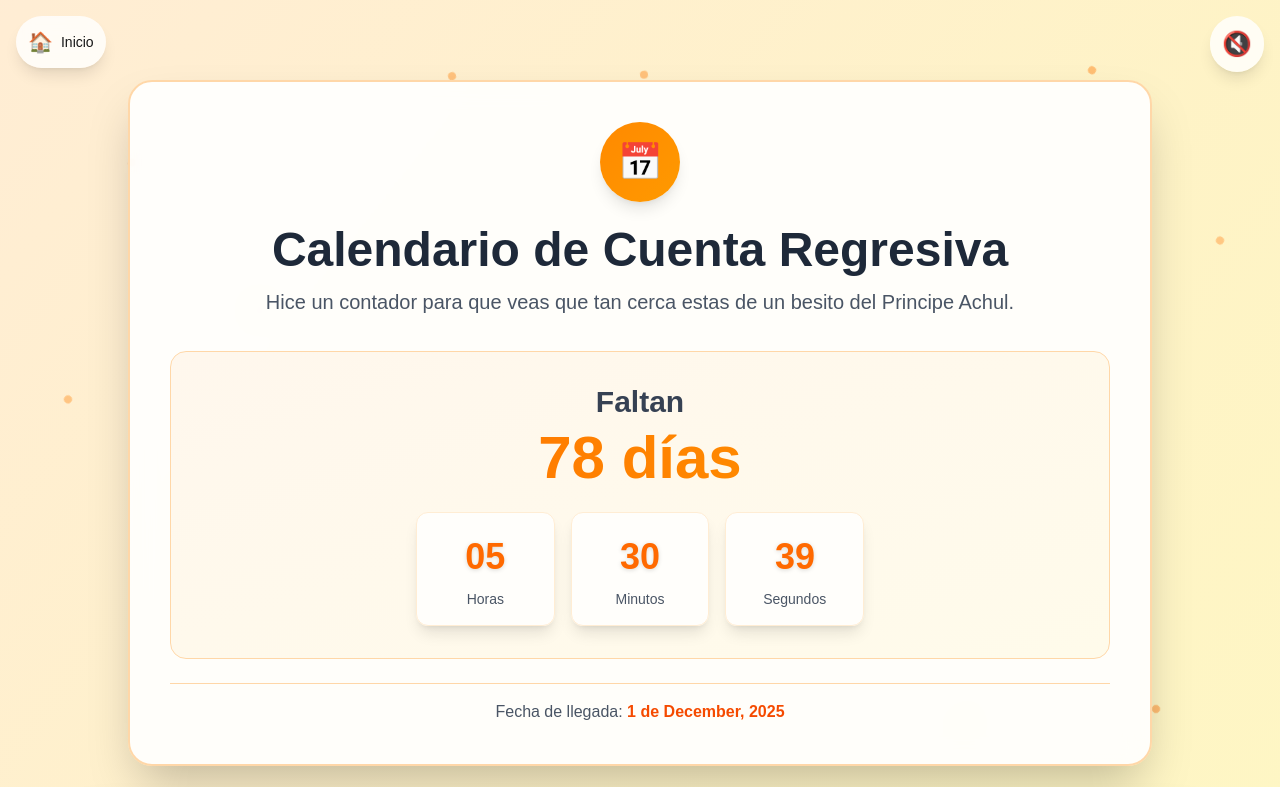
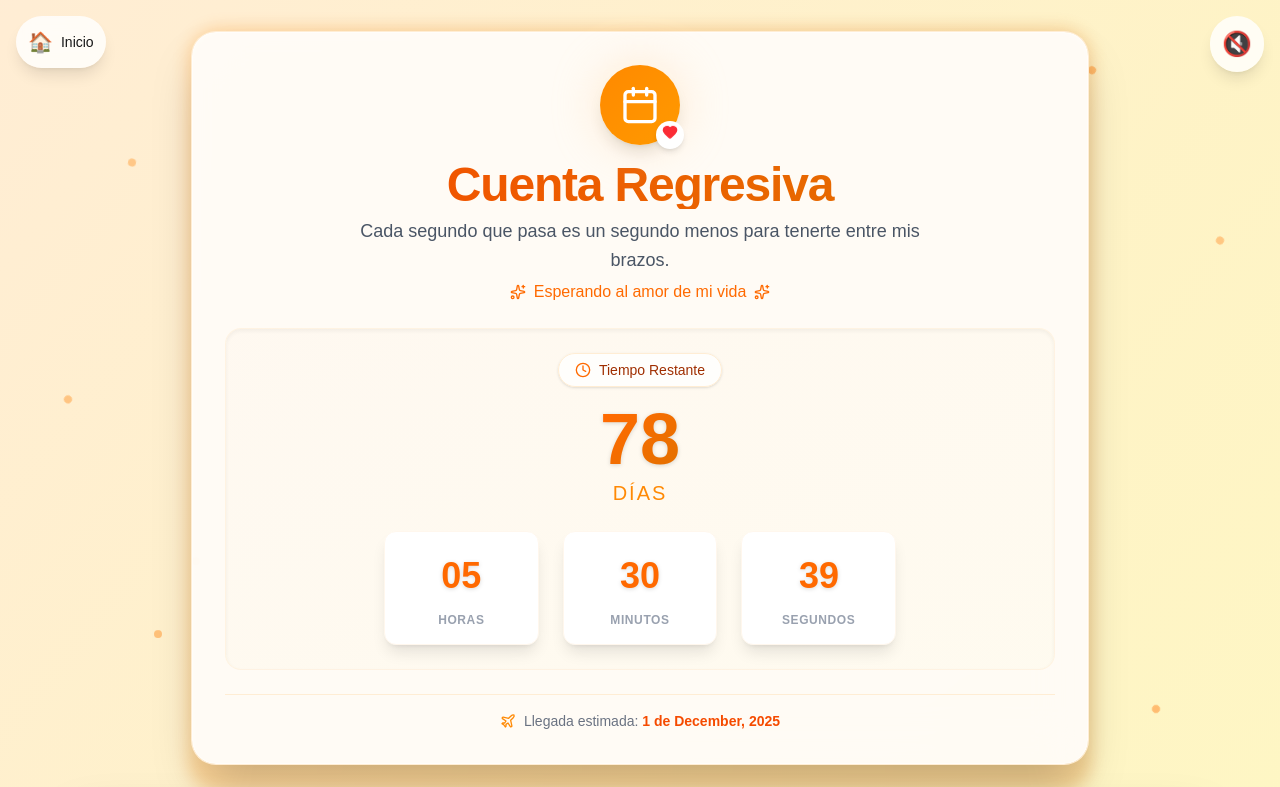
Before and after one commit to MasCreaThor/gift, a Next.js app: page /calendario-noviembre in a window 1280 px wide. Shown: the top 787 px of the page. Built offline with nearby package versions, Linux system fonts and the light colour scheme.

Commit message:
mejora en el calendario- aspecto

```diff
--- a/package.json
+++ b/package.json
@@ -10,6 +10,7 @@
   },
   "dependencies": {
     "date-fns": "^4.1.0",
+    "lucide-react": "^0.554.0",
     "next": "15.4.6",
     "react": "19.1.0",
     "react-dom": "19.1.0"
--- a/src/app/calendario-noviembre/components/Countdown.tsx
+++ b/src/app/calendario-noviembre/components/Countdown.tsx
@@ -1,5 +1,6 @@
 import { format } from 'date-fns';
 import FlipNumber from './FlipNumber';
+import { Calendar, Clock, Heart, Plane, Sparkles, Loader2 } from 'lucide-react';
 
 interface CountdownProps {
     timeRemaining: {
@@ -20,91 +21,112 @@ export default function Countdown({ timeRemaining, arrivalDate, isLoading }: Cou
         timeRemaining.seconds <= 0;
 
     return (
-        <div className="bg-white/90 backdrop-blur-md rounded-3xl p-10 shadow-2xl border-2 border-orange-200 mb-8 max-w-5xl w-full animate-fadeIn">
+        <div className="relative group w-full max-w-4xl mx-auto">
+            {/* Efecto de resplandor trasero */}
+            <div className="absolute -inset-1 bg-gradient-to-r from-orange-400 to-amber-600 rounded-[2rem] blur opacity-25 group-hover:opacity-50 transition duration-1000 group-hover:duration-200"></div>
+
+            <div className="relative bg-white/90 backdrop-blur-xl rounded-[1.5rem] p-6 md:p-8 shadow-2xl border border-white/50 mb-6 w-full animate-fadeIn ring-1 ring-orange-100">
                 <div className="text-center">
-                {/* Icono */}
-                <div className="w-20 h-20 bg-gradient-to-br from-orange-400 to-amber-500 rounded-full mx-auto mb-6 flex items-center justify-center shadow-lg">
-                    <span className="text-white text-4xl">📅</span>
+                    {/* Icono Principal */}
+                    <div className="relative inline-block mb-4">
+                        <div className="absolute inset-0 bg-orange-200 rounded-full blur-xl opacity-50 animate-pulse"></div>
+                        <div className="relative w-16 h-16 md:w-20 md:h-20 bg-gradient-to-br from-orange-400 to-amber-500 rounded-full flex items-center justify-center shadow-lg transform transition-transform hover:scale-110 duration-300">
+                            <Calendar className="w-8 h-8 md:w-10 md:h-10 text-white" />
+                            <div className="absolute -bottom-1 -right-1 bg-white p-1.5 rounded-full shadow-md">
+                                <Heart className="w-4 h-4 text-red-500 fill-red-500 animate-bounce" />
+                            </div>
+                        </div>
                     </div>
 
                     {/* Título */}
-                <h1 className="text-4xl md:text-5xl font-bold text-gray-800 mb-3">
-                    Calendario de Cuenta Regresiva
+                    <h1 className="text-3xl md:text-5xl font-black text-transparent bg-clip-text bg-gradient-to-r from-orange-600 to-amber-600 mb-2 tracking-tight">
+                        Cuenta Regresiva
                     </h1>
 
                     {/* Descripción */}
-                <p className="text-lg md:text-xl text-gray-600 mb-8 leading-relaxed">
-                    Hice un contador para que veas que tan cerca estas de un besito del Principe Achul.
+                    <p className="text-base md:text-lg text-gray-600 mb-6 leading-relaxed font-light max-w-xl mx-auto">
+                        Cada segundo que pasa es un segundo menos para tenerte entre mis brazos.
+                        <span className="block mt-1 text-orange-500 font-medium flex items-center justify-center gap-2 text-sm md:text-base">
+                            <Sparkles className="w-3 h-3 md:w-4 md:h-4" />
+                            Esperando al amor de mi vida
+                            <Sparkles className="w-3 h-3 md:w-4 md:h-4" />
+                        </span>
                     </p>
 
                     {/* Contador elegante */}
-                <div className="bg-gradient-to-br from-orange-50 to-amber-50 rounded-2xl p-8 border border-orange-200 mb-6">
+                    <div className="bg-gradient-to-br from-orange-50/50 to-amber-50/50 rounded-2xl p-6 border border-orange-100/50 shadow-inner mb-6">
                         {isLoading ? (
-                        <div className="py-12 flex flex-col items-center justify-center">
-                            <div className="w-12 h-12 border-4 border-orange-200 border-t-orange-500 rounded-full animate-spin mb-4"></div>
-                            <p className="text-gray-500 font-medium">Sincronizando tiempo...</p>
+                            <div className="py-10 flex flex-col items-center justify-center space-y-3">
+                                <Loader2 className="w-8 h-8 md:w-10 md:h-10 text-orange-500 animate-spin" />
+                                <p className="text-orange-600/70 font-medium tracking-wide animate-pulse text-sm">Sincronizando tiempo...</p>
                             </div>
                         ) : !isFinished ? (
                             <>
                                 <div className="mb-6">
-                                <h2 className="text-2xl md:text-3xl font-bold text-gray-700 mb-2">
-                                    Faltan
-                                </h2>
-                                <div className="text-5xl md:text-6xl font-bold bg-gradient-to-r from-orange-500 to-amber-500 bg-clip-text text-transparent mb-4">
-                                    {timeRemaining.days} {timeRemaining.days === 1 ? 'día' : 'días'}
+                                    <div className="inline-flex items-center justify-center gap-2 bg-white/80 px-4 py-1.5 rounded-full shadow-sm border border-orange-100 mb-4">
+                                        <Clock className="w-4 h-4 text-orange-500" />
+                                        <span className="text-orange-800 font-medium text-sm">Tiempo Restante</span>
+                                    </div>
+
+                                    <div className="flex flex-col items-center justify-center">
+                                        <div className="text-6xl md:text-7xl font-black text-transparent bg-clip-text bg-gradient-to-br from-orange-500 to-amber-600 leading-none mb-1 drop-shadow-sm">
+                                            {timeRemaining.days}
+                                        </div>
+                                        <div className="text-lg md:text-xl font-medium text-orange-400 uppercase tracking-widest">
+                                            {timeRemaining.days === 1 ? 'Día' : 'Días'}
+                                        </div>
                                     </div>
                                 </div>
 
                                 {/* Contador de tiempo detallado */}
-                            <div className="grid grid-cols-3 gap-4 max-w-md mx-auto">
-                                <div className="bg-white/80 rounded-xl p-4 shadow-lg border border-orange-100 hover:shadow-xl transition-shadow duration-300">
-                                    <div className="mb-1 min-h-[3.5rem] flex items-center justify-center overflow-hidden">
-                                        <FlipNumber value={String(timeRemaining.hours).padStart(2, '0')} />
+                                <div className="grid grid-cols-3 gap-3 md:gap-6 max-w-lg mx-auto">
+                                    {[
+                                        { label: 'Horas', value: timeRemaining.hours },
+                                        { label: 'Minutos', value: timeRemaining.minutes },
+                                        { label: 'Segundos', value: timeRemaining.seconds }
+                                    ].map((item, index) => (
+                                        <div key={item.label} className="group relative">
+                                            <div className="absolute inset-0 bg-orange-200 rounded-xl blur opacity-0 group-hover:opacity-30 transition duration-300"></div>
+                                            <div className="relative bg-white rounded-xl p-3 md:p-4 shadow-lg border border-orange-50 transform transition duration-300 group-hover:-translate-y-1">
+                                                <div className="mb-2 min-h-[2.5rem] md:min-h-[3.5rem] flex items-center justify-center overflow-hidden">
+                                                    <FlipNumber value={String(item.value).padStart(2, '0')} />
                                                 </div>
-                                    <div className="text-xs md:text-sm text-gray-600 font-medium text-center">
-                                        Horas
-                                    </div>
-                                </div>
-                                <div className="bg-white/80 rounded-xl p-4 shadow-lg border border-orange-100 hover:shadow-xl transition-shadow duration-300">
-                                    <div className="mb-1 min-h-[3.5rem] flex items-center justify-center overflow-hidden">
-                                        <FlipNumber value={String(timeRemaining.minutes).padStart(2, '0')} />
-                                    </div>
-                                    <div className="text-xs md:text-sm text-gray-600 font-medium text-center">
-                                        Minutos
-                                    </div>
-                                </div>
-                                <div className="bg-white/80 rounded-xl p-4 shadow-lg border border-orange-100 hover:shadow-xl transition-shadow duration-300">
-                                    <div className="mb-1 min-h-[3.5rem] flex items-center justify-center overflow-hidden">
-                                        <FlipNumber value={String(timeRemaining.seconds).padStart(2, '0')} />
-                                    </div>
-                                    <div className="text-xs md:text-sm text-gray-600 font-medium text-center">
-                                        Segundos
+                                                <div className="text-[10px] md:text-xs text-gray-400 font-semibold uppercase tracking-wider text-center">
+                                                    {item.label}
                                                 </div>
                                             </div>
                                         </div>
+                                    ))}
+                                </div>
                             </>
                         ) : (
-                        <div className="py-8">
-                            <div className="text-4xl md:text-5xl font-bold text-green-500 mb-4">
-                                ¡HOY ES EL DÍA! 🎉
+                            <div className="py-8 animate-bounce-slow">
+                                <div className="inline-block p-3 bg-green-100 rounded-full mb-4">
+                                    <Plane className="w-8 h-8 md:w-10 md:h-10 text-green-600" />
                                 </div>
-                            <p className="text-xl text-gray-600">
-                                ¡Finalmente llegaste! Te amo más de lo que las palabras pueden expresar. 💕✨
+                                <div className="text-3xl md:text-5xl font-black text-green-500 mb-2 tracking-tight">
+                                    ¡BIENVENIDA! 🎉
+                                </div>
+                                <p className="text-lg md:text-xl text-gray-600 font-light">
+                                    Mi mundo está completo otra vez.
+                                    <span className="block mt-1 font-medium text-green-600">Te amo infinitamente 💕</span>
                                 </p>
                             </div>
                         )}
                     </div>
 
                     {/* Fecha de llegada */}
-                <div className="pt-4 border-t border-orange-200">
-                    <p className="text-gray-600 text-sm md:text-base">
-                        Fecha de llegada: <span className="font-semibold text-orange-600">
+                    <div className="pt-4 border-t border-orange-100 flex items-center justify-center gap-2 text-gray-500">
+                        <Plane className="w-4 h-4 text-orange-400" />
+                        <span className="text-xs md:text-sm font-light">
+                            Llegada estimada: <span className="font-semibold text-orange-600">
                                 {arrivalDate && !isNaN(arrivalDate.getTime())
                                     ? format(arrivalDate, "d 'de' MMMM, yyyy")
                                     : '1 de diciembre, 2025'
                                 }
                             </span>
-                    </p>
+                        </span>
+                    </div>
                 </div>
             </div>
         </div>
--- a/src/app/calendario-noviembre/data/messages.ts
+++ b/src/app/calendario-noviembre/data/messages.ts
@@ -71,7 +71,7 @@ export const dailyMessages: { [key: number]: DailyMessage } = {
         type: 'mensaje'
     },
     29: {
-        message: 'Mañana viajas...yujuuu ¡Qué emoción! Espero que tengas todo listo. ✈️',
+        message: 'Mañana viajas...yujuuu ¡Qué emoción! Espero que tengas todo listo. 🚌',
         type: 'plan'
     },
     30: {
--- a/src/app/calendario-noviembre/page.tsx
+++ b/src/app/calendario-noviembre/page.tsx
@@ -53,7 +53,7 @@ export default function CalendarioNoviembre() {
         <BackButton />
 
         {/* Contenido principal */}
-        <div className="relative z-10 min-h-screen flex flex-col items-center justify-center p-4 py-20">
+        <div className="relative z-10 min-h-screen flex flex-col items-center justify-center p-4 py-4 md:py-8">
 
           <Countdown
             timeRemaining={timeRemaining}
```
Also changed, not shown: 1 other file (tests, documents, lock files or other folders). Lines whose indentation alone changed are shown as unchanged.
